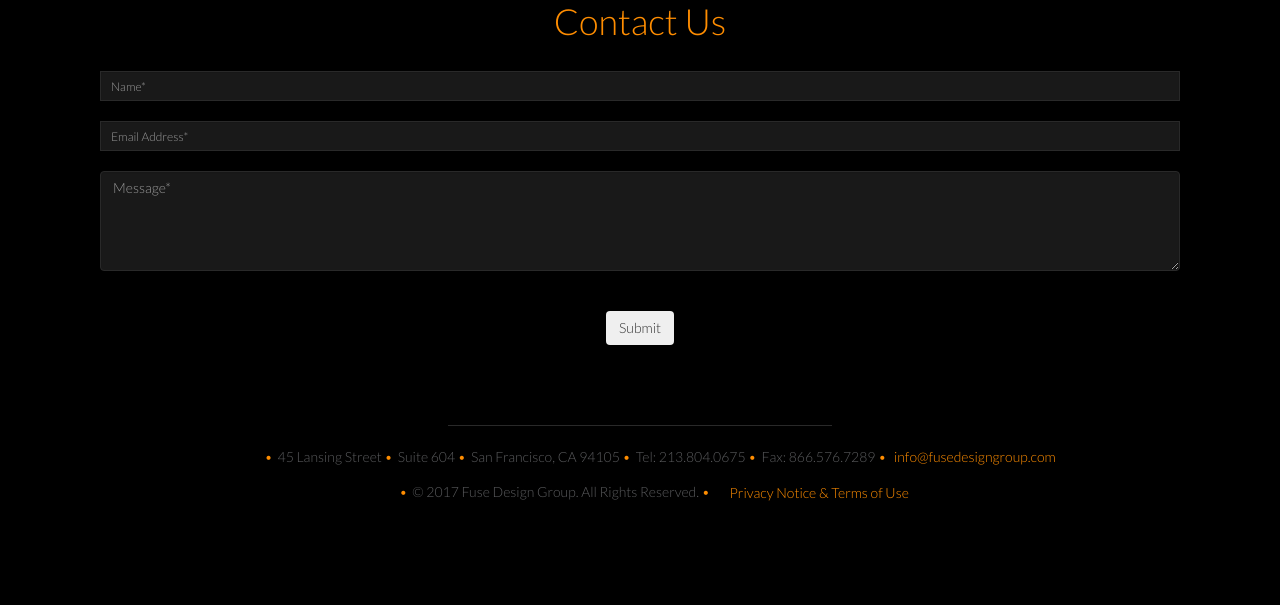
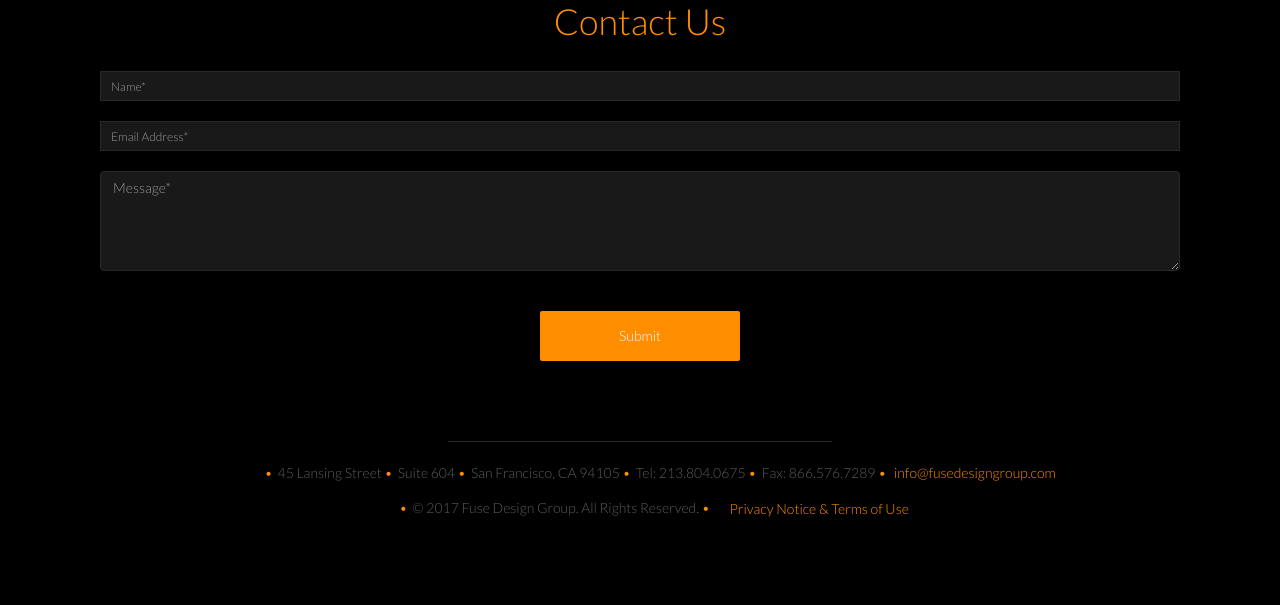
Before and after one commit to avicrayyy/fdg, a PHP site: page / in a window 1280 px wide. Shown: the part 1948-2553 px from the top of the page. Before the commit the page ends 2449 px from the top, so only its background shows below. Run offline with PHP 8.4, Linux system fonts and the light colour scheme; some libraries are stand-ins or nearby versions.

Commit message:
added button fix css

```diff
--- a/css/my.css
+++ b/css/my.css
@@ -234,7 +234,7 @@ form ul li::before {
   /* use em or % */
 }
 
-form button{
+form .form-btn{
   background-color: #FF8D00;
   color: white;
   border-radius: 2px;
```
